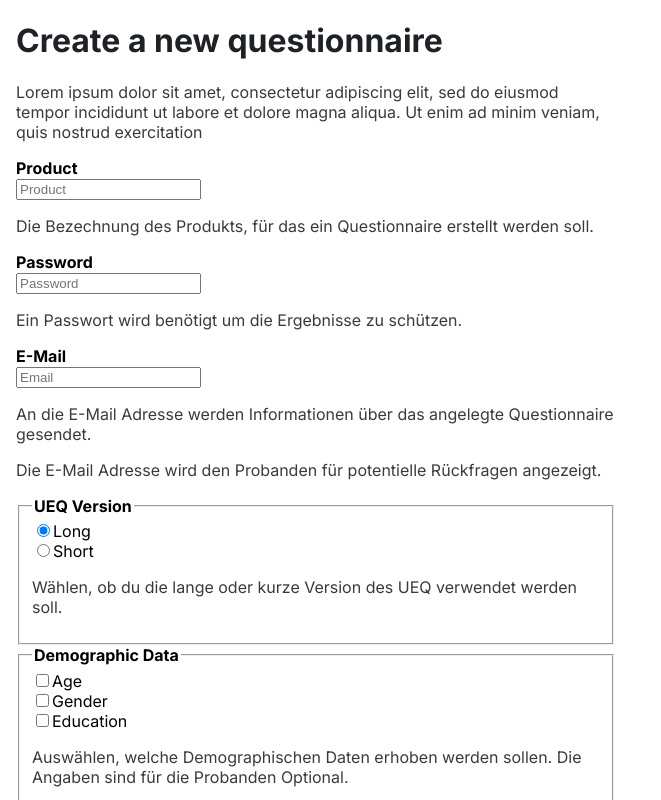
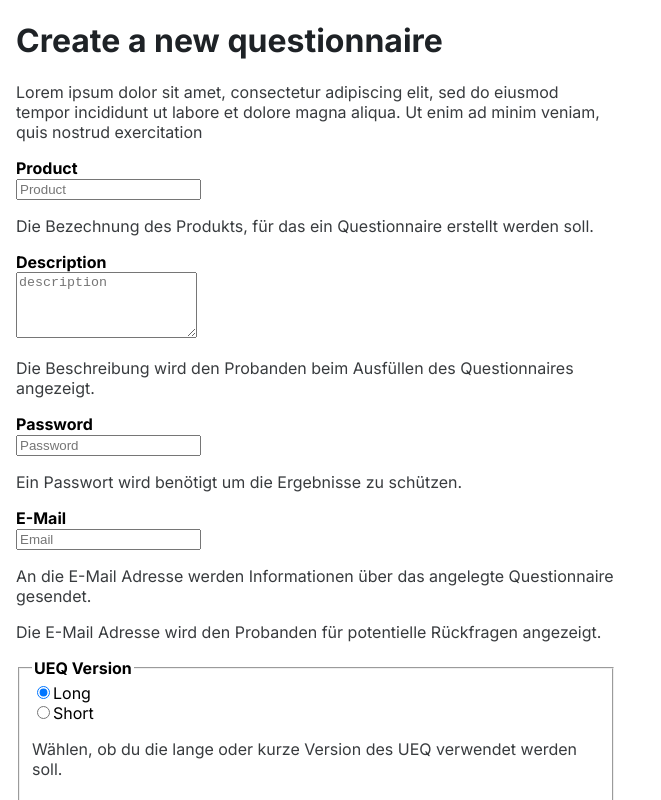
Before and after one commit to Yannik195/ueq-online-tool, a React (Create React App) app in the folder frontend/: page /q/create in a window 1280 px wide. Shown: the top 800 px of the page, without its empty margins (0-661 px from the left). Built offline with nearby package versions, Linux system fonts and the light colour scheme.

Commit message:
Description field + Aria Error Label

```diff
--- a/frontend/src/Pages/q/create.js
+++ b/frontend/src/Pages/q/create.js
@@ -28,44 +28,73 @@ export function Create() {
         <label htmlFor='product'>
           <strong>Product</strong> {errors.product && <span>required</span>}
           <br />
+
           <input
             id='product'
             placeholder="Product"
+            aria-invalid={errors.product ? "true" : "false"}
             {...register("product", {
               required: true,
               maxLength: 35,
             })}
           />
+
           <p>Die Bezechnung des Produkts, für das ein Questionnaire erstellt werden soll.</p>
 
+        </label>
+
+        <label htmlFor='description'>
+          <strong>Description</strong> {errors.description && <span>required</span>}
+          <br />
+
+          <textarea
+            id='description'
+            placeholder="description"
+            rows="4"
+            aria-invalid={errors.description ? "true" : "false"}
+            {...register("description", {
+              required: true,
+              maxLength: 35,
+            })}
+          />
+
+          <p>Die Beschreibung wird den Probanden beim Ausfüllen des Questionnaires angezeigt.</p>
 
         </label>
 
         <label htmlFor='password'>
           <strong>Password</strong> {errors.password && <span>required</span>}
           <br />
+
           <input
             id='password'
             placeholder="Password"
+            aria-invalid={errors.password ? "true" : "false"}
             {...register("password", {
               required: true,
             })}
           />
+
           <p>Ein Passwort wird benötigt um die Ergebnisse zu schützen.</p>
+
         </label>
 
         <label htmlFor="email">
           <strong>E-Mail</strong> {errors.email && <span>required</span>}
           <br />
+
           <input
             id='email'
             placeholder="Email"
+            aria-invalid={errors.email ? "true" : "false"}
             {...register("email", {
               required: true,
             })}
           />
+
           <p>An die E-Mail Adresse werden Informationen über das angelegte Questionnaire gesendet.</p>
           <p>Die E-Mail Adresse wird den Probanden für potentielle Rückfragen angezeigt.</p>
+
         </label>
 
         <fieldset>
@@ -89,12 +118,15 @@ export function Create() {
 
         <fieldset>
           <legend><strong>Demographic Data</strong></legend>
+
           <input {...register("demographics")} type="checkbox" value="age" id="demographics_age" />
           <label htmlFor="demographics_age">Age</label>
           <br />
+
           <input {...register("demographics")} type="checkbox" value="gender" id="demographics_gender" />
           <label htmlFor="demographics_gender">Gender</label>
           <br />
+
           <input {...register("demographics")} type="checkbox" value="education" id="demographics_education" />
           <label htmlFor="demographics_education">Education</label>
 
@@ -103,6 +135,7 @@ export function Create() {
         </fieldset>
 
         <button type="submit">Submit</button>
+
       </form>
     </header>
   );
```
Also changed, not shown: 2 other files (tests, documents, lock files or other folders).
